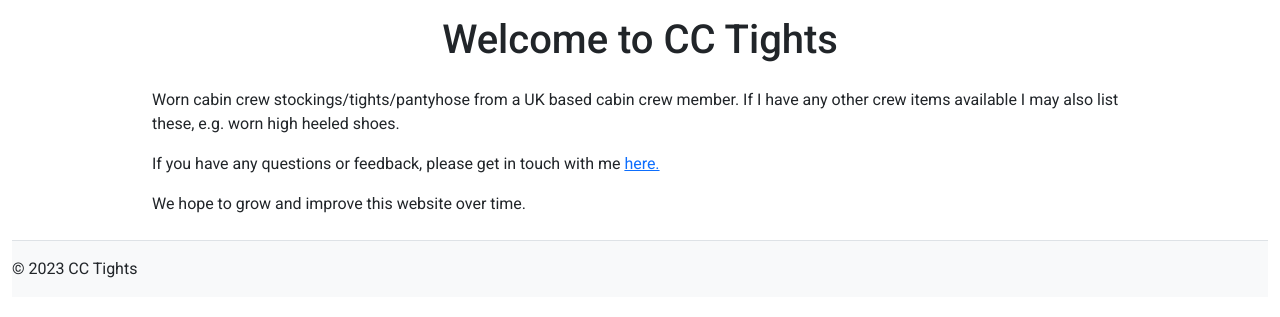
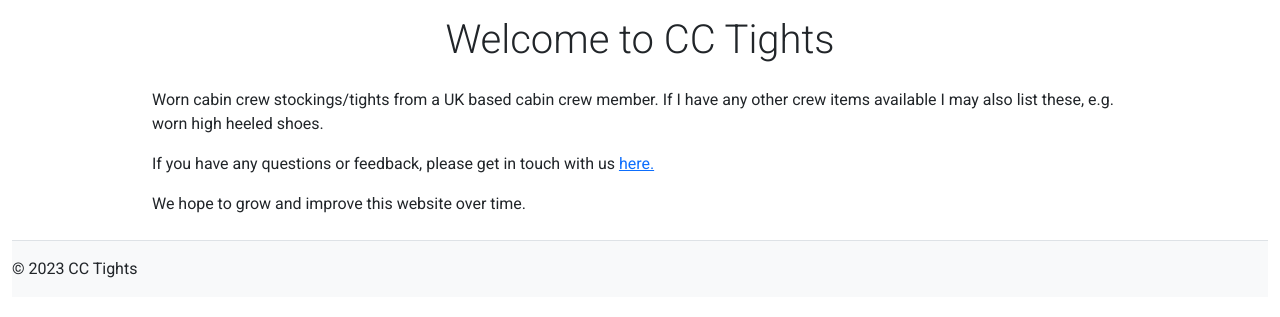
Before and after one commit to billhurt/neonlorry, a Django app: page /about/ in a window 1280 px wide. Shown: the part 76-393 px from the top of the page. Run offline with Django 4.2, Linux system fonts and the light colour scheme; some libraries are stand-ins or nearby versions.

Commit message:
Update ecommerce project

```diff
--- a/store/models.py
+++ b/store/models.py
@@ -28,7 +28,7 @@ class Product(models.Model):
     created_by = models.ForeignKey(settings.AUTH_USER_MODEL, on_delete=models.CASCADE, related_name='product_creator')
     title = models.CharField(max_length=255)
     description = models.TextField(blank=True)
-    image = models.ImageField(upload_to='images/', default="images/airplane-fill.svg")
+    image = models.ImageField(upload_to='images/', default="images/tights.jpg")
     slug = models.SlugField(max_length=255)
     price = models.DecimalField(max_digits=4, decimal_places=2)
     in_stock = models.BooleanField(default=True)
--- a/templates/basket/summary.html
+++ b/templates/basket/summary.html
@@ -21,7 +21,8 @@
                     <img class="img-fluid mx-auto d-block py-3" alt="Responsive image" src="{{ product.image.url }}"
                         style="max-width: 300px;" />
                     <a class="text-decoration-none text-reset" href="{{item.product.get_absolute_url}}">
-                        <h5 class="card-text pb-3">{{product.title}} <small class="text-muted">£{{product.price}}</small></h5>
+                        <h5 class="card-text pb-3">{{product.title}} <small
+                                class="text-muted">£{{product.price}}</small></h5>
                     </a>
                     <label for="select">Qty</label>
                     <select id="select{{product.id}}" class="store-select-dropdown">
--- a/templates/payment/error.html
+++ b/templates/payment/error.html
@@ -27,8 +27,7 @@
                         <div class="col-12 col-lg-6  mx-auto">
                             <div class="p-4">
                                 <h3 class="mb-4">Error!</h3>
-                                <p>There has been a problem with your payment. Please contact customer support.</p>
-                                <a href="{% url "account:dashboard" %}"><button class="btn btn-light" type="button">Dashboard</button></a>
+                                <p>There has been a problem with your payment. Please contact customer support <a href="mailto:info@cctights.com">here.</a></p>
                             </div>
                         </div>
                     </div>
--- a/templates/store/about.html
+++ b/templates/store/about.html
@@ -1,9 +1,11 @@
 {% extends '../base.html' %}
 {% block content %}
 <div class="container">
-    <h1 class="text-center py-3">Welcome to CC Tights</h1>
-    <p>Worn cabin crew stockings/tights/pantyhose from a UK based cabin crew member. If I have any other crew items available I may also list these, e.g. worn high heeled shoes.</p>
-        <p>If you have any questions or feedback, please get in touch with me <a href="mailto:info@cctights.com">here.</a></p>
-        <p>We hope to grow and improve this website over time.</p>
+    <h1 class="fw-light text-center py-3">Welcome to CC Tights</h1>
+    <p>Worn cabin crew stockings/tights from a UK based cabin crew member. If I have any other crew items available I
+        may also list these, e.g. worn high heeled shoes.</p>
+    <p>If you have any questions or feedback, please get in touch with us <a href="mailto:info@cctights.com">here.</a>
+    </p>
+    <p>We hope to grow and improve this website over time.</p>
 </div>
 {% endblock %}
--- a/templates/store/category.html
+++ b/templates/store/category.html
@@ -15,7 +15,8 @@
           <p class="lead">{{ product.description|truncatewords:"20" }}</p>
           <div class="d-flex justify-content-between align-items-center">
             <div class="btn-group">
-                        <a href="{{ product.get_absolute_url }}" class="text-dark text-decoration-none"><button type="button" class="btn btn-sm btn-outline-secondary">View</button></a>
+              <a href="{{ product.get_absolute_url }}" class="text-dark text-decoration-none"><button type="button"
+                  class="btn btn-sm btn-outline-secondary">View</button></a>
               <button type="button" class="btn btn-sm btn-outline-primary">Add to Basket</button>
             </div>
           </div>
--- a/templates/store/shop.html
+++ b/templates/store/shop.html
@@ -23,7 +23,8 @@
               <div class="btn-group">
                 <a href="{{ product.get_absolute_url }}" class="text-dark text-decoration-none"><button type="button"
                     class="btn btn-sm btn-outline-secondary">View</button></a>
-                    <button type="button" class="btn btn-sm btn-outline-primary add-button" data-index="{{product.id}}">Add to Basket</button>
+                <button type="button" class="btn btn-sm btn-outline-primary add-button" data-index="{{product.id}}">Add
+                  to Basket</button>
               </div>
             </div>
           </div>
```
Also changed, not shown: media/images/default-img.jpg (deleted), store/migrations/0002_alter_product_image.py (added), 1 other file. Lines whose indentation alone changed are shown as unchanged.
